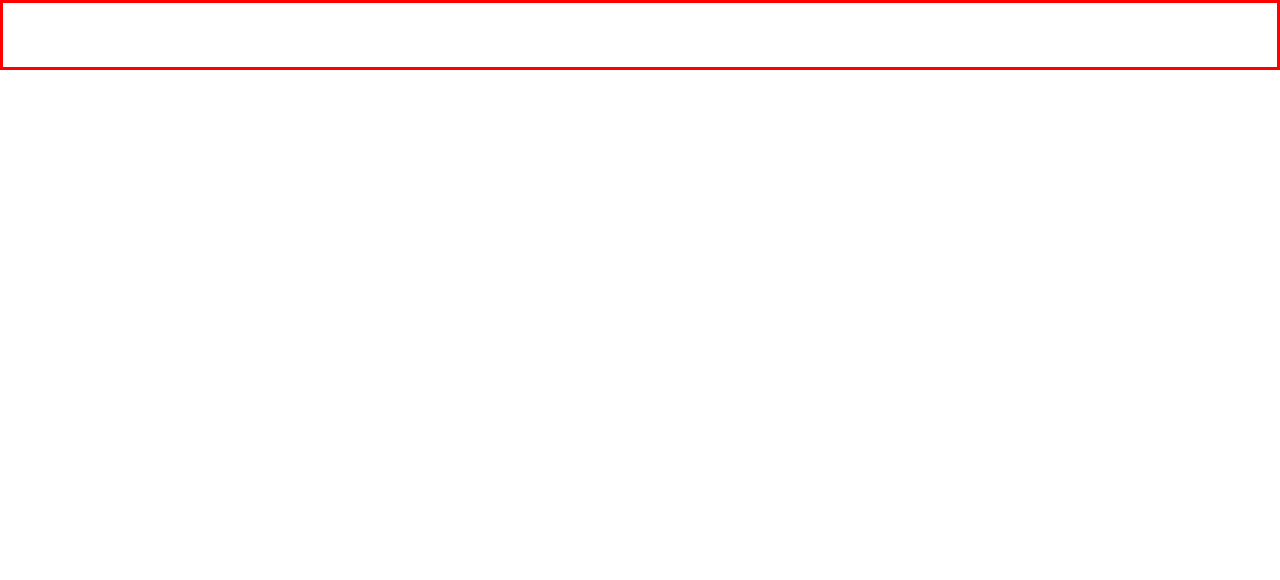
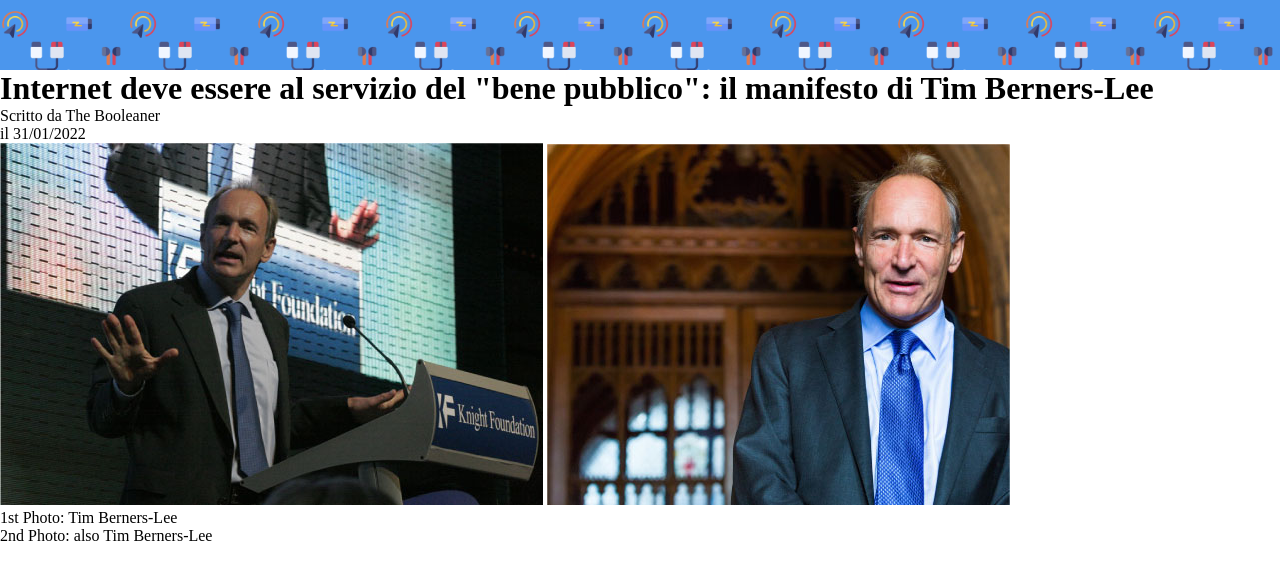
Before and after one commit to magnusson17/html-css-booleaner, a plain HTML site: page index.html in a window 1280 px wide. Drawn offline with Linux system fonts and the light colour scheme.

Commit message:
bg header (manca la scritta) con css, inizio main: h1, p, imgs

```diff
--- a/asset/css/style.css
+++ b/asset/css/style.css
@@ -6,5 +6,9 @@
 
 header {
     height: 70px;
-    border: 3px solid red;
+    /*border: 3px solid red;*/
+    background-image: url(../img/pattern.png);
+    background-size: cover;
+    background-size: 20%;
+    background-color: #4B96ED;
 }
--- a/index.html
+++ b/index.html
@@ -12,5 +12,15 @@
     <header>
 
     </header>
+
+    <main>
+        <h1>Internet deve essere al servizio del "bene pubblico": il manifesto di Tim Berners-Lee</h1>
+        <p>Scritto da <span class="the-booleaner">The Booleaner</span></p>
+        <p>il 31/01/2022</p>
+        <img src="./asset/img/tim-1.jpg" alt="Tim Berners-Lee">
+        <img src="./asset/img/tim-2.jpg" alt="Tim Berners-Lee">
+        <p>1st Photo: Tim Berners-Lee</p>
+        <p>2nd Photo: also Tim Berners-Lee</p>
+    </main>
 </body>
 </html>
```
